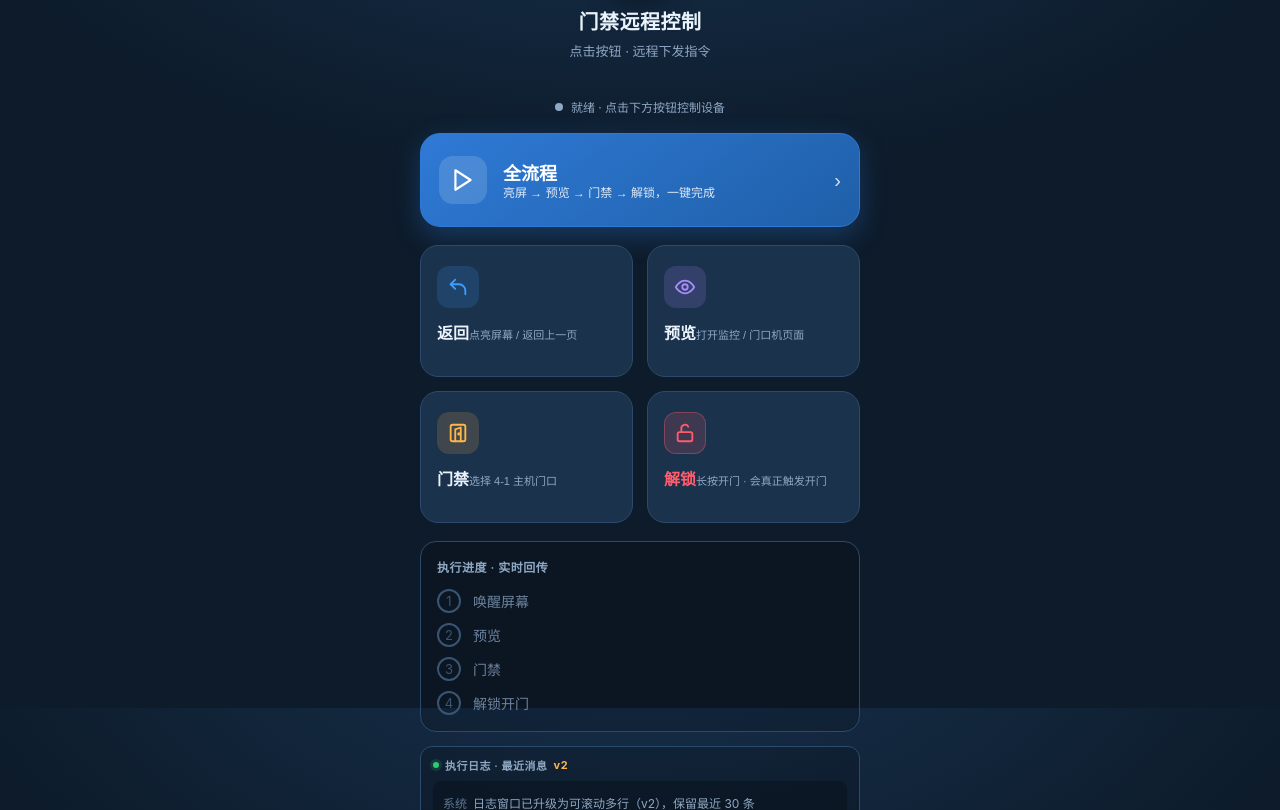
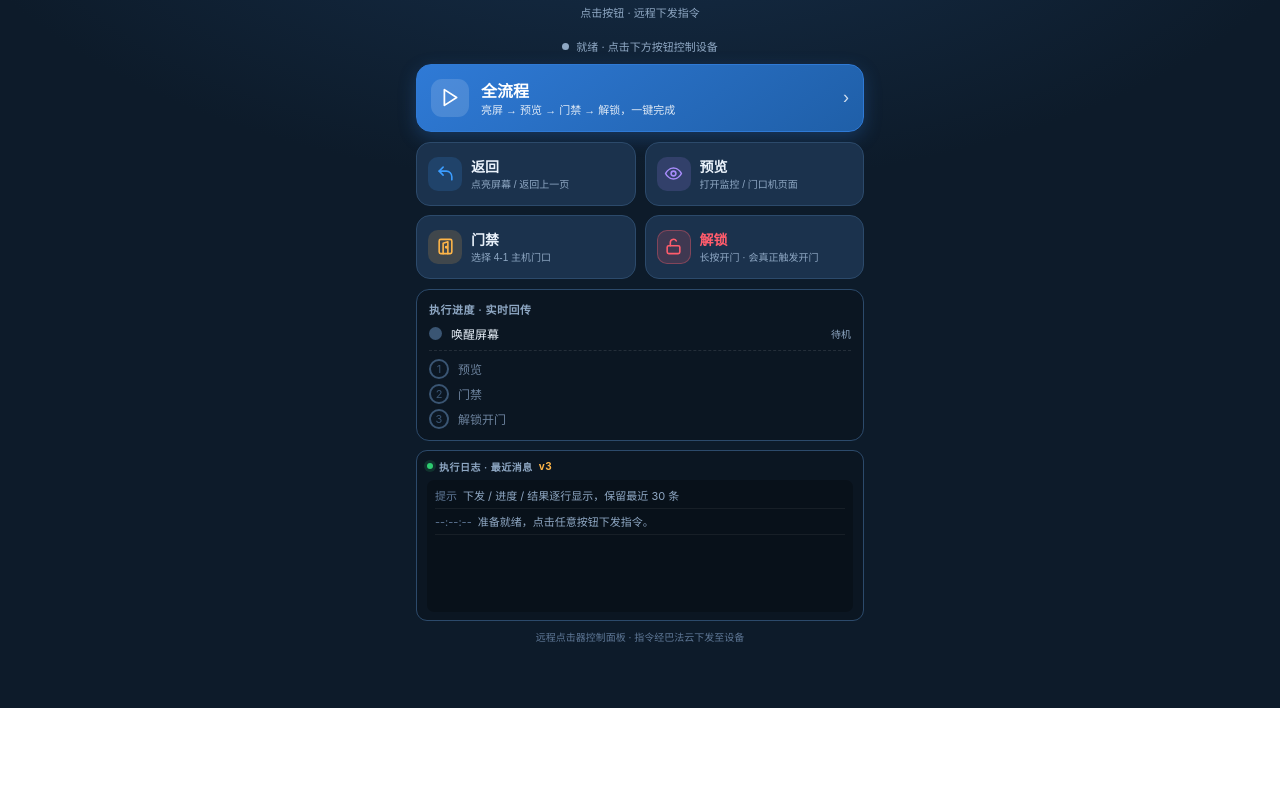
Before and after one commit to LynnGaobaoda/door-remote-control, a plain HTML site: page index.html in a window 1280 px wide. Shown: the part 92-902 px from the top of the page. After the commit the page ends 800 px from the top, so only its background shows below. Drawn offline with Linux system fonts and the light colour scheme.

Commit message:
Compact layout + wake lamp v3

```diff
--- a/index.html
+++ b/index.html
@@ -7,7 +7,7 @@
 <meta http-equiv="Cache-Control" content="no-cache, no-store, must-revalidate">
 <meta http-equiv="Pragma" content="no-cache">
 <meta http-equiv="Expires" content="0">
-<title>远程控制 · 门禁点击器 v2</title>
+<title>远程控制 · 门禁点击器 v3</title>
 <style>
   :root{
     --bg:#0d1b2a; --bg2:#13263b; --card:#1b324d; --card-hi:#24425f;
@@ -23,53 +23,50 @@
     color:var(--text);min-height:100%;display:flex;justify-content:center;
     -webkit-user-select:none;user-select:none;
   }
-  .app{width:100%;max-width:480px;padding:24px 20px calc(28px + var(--safe-bottom));display:flex;flex-direction:column}
+  .app{width:100%;max-width:480px;padding:14px 16px calc(14px + var(--safe-bottom));display:flex;flex-direction:column}
 
-  header{text-align:center;margin-bottom:22px}
+  header{text-align:center;margin-bottom:10px}
   .logo{
-    width:62px;height:62px;margin:0 auto 12px;border-radius:18px;
+    width:46px;height:46px;margin:0 auto 7px;border-radius:13px;
     background:linear-gradient(145deg,#24425f,#162c45);
     border:1px solid var(--line);display:flex;align-items:center;justify-content:center;
-    box-shadow:0 8px 24px rgba(0,0,0,.35);
+    box-shadow:0 6px 18px rgba(0,0,0,.3);
   }
-  .logo svg{width:32px;height:32px}
-  h1{font-size:20px;font-weight:600;margin:0 0 6px;letter-spacing:.5px}
-  .sub{font-size:13px;color:var(--muted);margin:0}
+  .logo svg{width:25px;height:25px}
+  h1{font-size:18px;font-weight:600;margin:0 0 3px;letter-spacing:.5px}
+  .sub{font-size:11px;color:var(--muted);margin:0}
 
-  .status{
-    display:flex;align-items:center;justify-content:center;gap:8px;
-    font-size:12px;color:var(--muted);margin:16px 0 18px;
-  }
-  .dot{width:8px;height:8px;border-radius:50%;background:var(--muted);transition:.25s}
-  .dot.on{background:var(--green);box-shadow:0 0 0 4px rgba(46,204,113,.15)}
-  .dot.busy{background:var(--amber);box-shadow:0 0 0 4px rgba(255,182,72,.15)}
+  .status{display:flex;align-items:center;justify-content:center;gap:7px;font-size:11px;color:var(--muted);margin:8px 0 10px}
+  .dot{width:7px;height:7px;border-radius:50%;background:var(--muted);transition:.25s}
+  .dot.on{background:var(--green);box-shadow:0 0 0 3px rgba(46,204,113,.15)}
+  .dot.busy{background:var(--amber);box-shadow:0 0 0 3px rgba(255,182,72,.15)}
 
   .primary{
-    width:100%;border:1px solid #2f7ad6;border-radius:20px;
+    width:100%;border:1px solid #2f7ad6;border-radius:15px;
     background:linear-gradient(145deg,#2f7ad6,#1f5fa8);
-    color:#fff;padding:22px 18px;margin-bottom:18px;cursor:pointer;
-    display:flex;align-items:center;gap:16px;text-align:left;
-    box-shadow:0 10px 28px rgba(47,122,214,.32);transition:transform .08s,filter .15s;
+    color:#fff;padding:13px 14px;margin-bottom:10px;cursor:pointer;
+    display:flex;align-items:center;gap:12px;text-align:left;
+    box-shadow:0 6px 18px rgba(47,122,214,.28);transition:transform .08s,filter .15s;
   }
   .primary:active{transform:scale(.98);filter:brightness(1.1)}
-  .primary .ic{width:48px;height:48px;border-radius:14px;background:rgba(255,255,255,.14);display:flex;align-items:center;justify-content:center;flex:0 0 auto}
-  .primary .ic svg{width:26px;height:26px}
-  .primary .t1{font-size:18px;font-weight:600}
-  .primary .t2{font-size:12px;opacity:.85;margin-top:4px;line-height:1.4}
-  .primary .arrow{margin-left:auto;opacity:.8;font-size:20px}
+  .primary .ic{width:38px;height:38px;border-radius:11px;background:rgba(255,255,255,.14);display:flex;align-items:center;justify-content:center;flex:0 0 auto}
+  .primary .ic svg{width:21px;height:21px}
+  .primary .t1{font-size:16px;font-weight:600}
+  .primary .t2{font-size:11px;opacity:.85;margin-top:2px;line-height:1.35}
+  .primary .arrow{margin-left:auto;opacity:.8;font-size:18px}
 
-  .grid{display:grid;grid-template-columns:1fr 1fr;gap:14px}
+  .grid{display:grid;grid-template-columns:1fr 1fr;gap:9px}
   .btn{
-    border:1px solid var(--line);border-radius:18px;background:var(--card);
-    color:var(--text);padding:20px 16px;cursor:pointer;text-align:left;
-    display:flex;flex-direction:column;gap:12px;min-height:132px;
+    border:1px solid var(--line);border-radius:14px;background:var(--card);
+    color:var(--text);padding:10px 11px;cursor:pointer;text-align:left;
+    display:flex;align-items:center;gap:9px;min-height:64px;
     transition:transform .08s,background .15s,border-color .15s;
   }
   .btn:active{transform:scale(.97)}
-  .btn .ic{width:42px;height:42px;border-radius:12px;display:flex;align-items:center;justify-content:center}
-  .btn .ic svg{width:22px;height:22px}
-  .btn .name{font-size:16px;font-weight:600}
-  .btn .desc{font-size:11px;color:var(--muted);line-height:1.5;margin-top:2px}
+  .btn .ic{width:34px;height:34px;border-radius:10px;display:flex;align-items:center;justify-content:center;flex:0 0 auto}
+  .btn .ic svg{width:19px;height:19px}
+  .btn .name{font-size:14px;font-weight:600;display:block}
+  .btn .desc{font-size:10px;color:var(--muted);line-height:1.35;margin-top:2px;display:block}
   .btn.c-back .ic{background:rgba(59,157,255,.16);color:var(--blue)}
   .btn.c-prev .ic{background:rgba(167,139,250,.16);color:var(--purple)}
   .btn.c-gate .ic{background:rgba(255,182,72,.16);color:var(--amber)}
@@ -77,44 +74,48 @@
   .btn.c-open .name{color:var(--red)}
   .btn.sending{opacity:.55;pointer-events:none}
 
-  .progress{
-    margin-top:18px;background:rgba(0,0,0,.18);border:1px solid var(--line);
-    border-radius:16px;padding:16px;
-  }
-  .progress h2{font-size:12px;font-weight:600;color:var(--muted);margin:0 0 14px;letter-spacing:.5px}
-  .steps{display:flex;flex-direction:column;gap:10px}
-  .step{display:flex;align-items:center;gap:12px;font-size:14px;color:#6d839e;transition:color .3s}
+  .progress{margin-top:10px;background:rgba(0,0,0,.18);border:1px solid var(--line);border-radius:13px;padding:11px 12px}
+  .progress h2{font-size:11px;font-weight:600;color:var(--muted);margin:0 0 8px;letter-spacing:.5px}
+  .wake-row{display:flex;align-items:center;gap:9px;font-size:12px;margin-bottom:8px;padding-bottom:8px;border-bottom:1px dashed rgba(255,255,255,.1)}
+  .wake-lamp{width:13px;height:13px;border-radius:50%;background:#3a5573;flex:0 0 auto;transition:background .25s}
+  .wake-lamp.flash{background:var(--amber);animation:wakeflash .55s infinite}
+  .wake-lamp.done{background:var(--green);box-shadow:0 0 8px var(--green)}
+  .wake-name{color:var(--text)}
+  .wake-hint{margin-left:auto;font-size:10px;color:var(--muted)}
+  @keyframes wakeflash{0%,100%{opacity:1;box-shadow:0 0 10px var(--amber)}50%{opacity:.3;box-shadow:0 0 2px var(--amber)}}
+  .steps{display:flex;flex-direction:column;gap:5px}
+  .step{display:flex;align-items:center;gap:9px;font-size:12px;color:#6d839e;transition:color .3s}
   .step .box{
-    width:24px;height:24px;border-radius:50%;border:2px solid #3a5573;flex:0 0 auto;
-    display:flex;align-items:center;justify-content:center;font-size:13px;color:#3a5573;transition:.3s;
+    width:20px;height:20px;border-radius:50%;border:2px solid #3a5573;flex:0 0 auto;
+    display:flex;align-items:center;justify-content:center;font-size:11px;color:#3a5573;transition:.3s;
   }
   .step.done{color:var(--green)}
   .step.done .box{border-color:var(--green);background:var(--green);color:#0d1b2a}
   .step.active{color:var(--amber)}
   .step.active .box{border-color:var(--amber);animation:pulse 1s infinite}
-  @keyframes pulse{0%,100%{box-shadow:0 0 0 0 rgba(255,182,72,.4)}50%{box-shadow:0 0 0 6px rgba(255,182,72,0)}}
+  @keyframes pulse{0%,100%{box-shadow:0 0 0 0 rgba(255,182,72,.4)}50%{box-shadow:0 0 0 5px rgba(255,182,72,0)}}
 
-  footer{margin-top:22px;text-align:center;font-size:11px;color:#5f7897;line-height:1.7}
-  .log{margin-top:14px;background:rgba(0,0,0,.18);border:1px solid var(--line);border-radius:12px;padding:10px 12px;font-size:11px;color:var(--muted);text-align:left}
-  .log-title{font-size:11px;font-weight:600;color:var(--muted);letter-spacing:.5px;margin-bottom:8px;display:flex;align-items:center;gap:6px}
+  footer{margin-top:9px;text-align:center;font-size:10px;color:#5f7897;line-height:1.5}
+  .log{margin-top:9px;background:rgba(0,0,0,.18);border:1px solid var(--line);border-radius:11px;padding:8px 10px;text-align:left}
+  .log-title{font-size:10px;font-weight:600;color:var(--muted);letter-spacing:.5px;margin-bottom:6px;display:flex;align-items:center;gap:6px}
   .log-title .blip{width:6px;height:6px;border-radius:50%;background:var(--green);box-shadow:0 0 0 3px rgba(46,204,113,.15)}
   .log-body{
-    height:200px;overflow-y:auto;overflow-x:hidden;word-break:break-all;line-height:1.6;
-    display:flex;flex-direction:column;gap:5px;scroll-behavior:smooth;
+    height:132px;overflow-y:auto;overflow-x:hidden;word-break:break-all;line-height:1.45;
+    display:flex;flex-direction:column;gap:3px;scroll-behavior:smooth;
     -webkit-overflow-scrolling:touch;
-    background:rgba(0,0,0,.25);border-radius:8px;padding:8px 10px;
+    background:rgba(0,0,0,.25);border-radius:7px;padding:6px 8px;
   }
   .log-body::-webkit-scrollbar{width:4px}
   .log-body::-webkit-scrollbar-thumb{background:#3a5573;border-radius:4px}
-  .log-line{color:var(--muted);font-size:12px;flex:0 0 auto;padding:5px 0;border-bottom:1px solid rgba(255,255,255,.06)}
+  .log-line{color:var(--muted);font-size:11px;flex:0 0 auto;padding:3px 0;border-bottom:1px solid rgba(255,255,255,.06)}
   .log-line .ts{color:#5f7897;margin-right:6px}
   .log-line.ok{color:var(--green)}
   .log-line.err{color:var(--red)}
   .log-line.prog{color:var(--amber)}
 
   .toast{
-    position:fixed;left:50%;bottom:calc(30px + var(--safe-bottom));transform:translate(-50%,20px);
-    background:#fff;color:#12233a;padding:12px 20px;border-radius:14px;font-size:14px;font-weight:500;
+    position:fixed;left:50%;bottom:calc(24px + var(--safe-bottom));transform:translate(-50%,20px);
+    background:#fff;color:#12233a;padding:10px 18px;border-radius:12px;font-size:13px;font-weight:500;
     box-shadow:0 12px 40px rgba(0,0,0,.4);opacity:0;pointer-events:none;transition:.25s;z-index:9;
     display:flex;align-items:center;gap:8px;white-space:nowrap;
   }
@@ -175,27 +176,27 @@
 
   <div class="progress" data-page-node-id="progressPanel">
     <h2>执行进度 · 实时回传</h2>
+    <div class="wake-row">
+      <span class="wake-lamp" id="wakeLamp"></span>
+      <span class="wake-name">唤醒屏幕</span>
+      <span class="wake-hint" id="wakeHint">待机</span>
+    </div>
     <div class="steps">
-      <div class="step" id="stepWake"><span class="box">1</span><span>唤醒屏幕</span></div>
-      <div class="step" id="stepPreview"><span class="box">2</span><span>预览</span></div>
-      <div class="step" id="stepGate"><span class="box">3</span><span>门禁</span></div>
-      <div class="step" id="stepUnlock"><span class="box">4</span><span>解锁开门</span></div>
+      <div class="step" id="stepPreview"><span class="box">1</span><span>预览</span></div>
+      <div class="step" id="stepGate"><span class="box">2</span><span>门禁</span></div>
+      <div class="step" id="stepUnlock"><span class="box">3</span><span>解锁开门</span></div>
     </div>
   </div>
 
   <div class="log" data-page-node-id="ImW5hviGfy7In5l4dAcvxQ">
-    <div class="log-title"><span class="blip"></span>执行日志 · 最近消息 <span style="color:var(--amber);font-weight:700">v2</span></div>
+    <div class="log-title"><span class="blip"></span>执行日志 · 最近消息 <span style="color:var(--amber);font-weight:700">v3</span></div>
     <div class="log-body" id="log">
-      <div class="log-line"><span class="ts">系统</span>日志窗口已升级为可滚动多行（v2），保留最近 30 条</div>
-      <div class="log-line"><span class="ts">提示</span>点击上方按钮后，下发 / 进度 / 结果会逐行追加在此</div>
-      <div class="log-line"><span class="ts">颜色</span><span style="color:var(--green)">绿=成功</span> · <span style="color:var(--amber)">橙=进度</span> · <span style="color:var(--red)">红=失败</span></div>
+      <div class="log-line"><span class="ts">提示</span>下发 / 进度 / 结果逐行显示，保留最近 30 条</div>
       <div class="log-line"><span class="ts">--:--:--</span>准备就绪，点击任意按钮下发指令。</div>
     </div>
   </div>
 
-  <footer data-page-node-id="QWmwdhfIJY7cQshvuJSJKt">
-    远程点击器控制面板 · 巴法云 MQTT<br data-page-node-id="evSutNq0FwNMUTZop6Misu">指令经加密链路下发至设备
-  </footer>
+  <footer data-page-node-id="QWmwdhfIJY7cQshvuJSJKt">远程点击器控制面板 · 指令经巴法云下发至设备</footer>
 </div>
 
 <div class="toast" id="toast" data-page-node-id="KLAiJVzf6xh8ItBWThciCI"><span id="toastText" data-page-node-id="4FsDz7z6t80zXjDnZj4mgS"></span></div>
@@ -210,14 +211,18 @@
   var logEl=document.getElementById('log');
   var toast=document.getElementById('toast');
   var toastText=document.getElementById('toastText');
+  var wakeLamp=document.getElementById('wakeLamp');
+  var wakeHint=document.getElementById('wakeHint');
   var busy=false;
   var toastTimer=null;
   var pollTimer=null;
   var pollRound=0;
   var clickTs=0;
   var currentMsg='';
-  var stepIds={wake:'stepWake',preview:'stepPreview',gate:'stepGate',unlock:'stepUnlock'};
-  var stepNums={stepWake:'1',stepPreview:'2',stepGate:'3',stepUnlock:'4'};
+  var wakeActive=false;
+  var wakeFlashTimer=null;
+  var stepIds={preview:'stepPreview',gate:'stepGate',unlock:'stepUnlock'};
+  var stepNums={stepPreview:'1',stepGate:'2',stepUnlock:'3'};
   var singleStep={'2':'wake','3':'preview','4':'gate','5':'unlock'};
 
   function setStatus(state,text){
@@ -240,19 +245,33 @@
     line.appendChild(ts);
     line.appendChild(document.createTextNode(msg));
     logEl.appendChild(line);
-    // 只保留最近 30 条，避免无限增长
     while(logEl.childElementCount>30)logEl.removeChild(logEl.firstChild);
     logEl.scrollTop=logEl.scrollHeight;
   }
 
   function resetSteps(){
+    wakeActive=false;
+    if(wakeFlashTimer){clearTimeout(wakeFlashTimer);wakeFlashTimer=null;}
+    wakeLamp.className='wake-lamp';
+    wakeHint.textContent='待机';
     for(var k in stepNums){
       var el=document.getElementById(k);
       el.className='step';
       el.querySelector('.box').textContent=stepNums[k];
     }
   }
+  function flashWake(){
+    if(wakeActive)return;
+    wakeActive=true;
+    wakeLamp.className='wake-lamp flash';
+    wakeHint.textContent='唤醒中…';
+    wakeFlashTimer=setTimeout(function(){
+      wakeLamp.className='wake-lamp done';
+      wakeHint.textContent='已唤醒';
+    },1800);
+  }
   function markDone(code,onlyOne){
+    if(code==='wake'){flashWake();return;}
     var id=stepIds[code];
     if(!id)return;
     if(onlyOne && code!==onlyOne)return;
@@ -268,15 +287,21 @@
       var item=arr[0];
       var msg=String(item.msg||'');
       if(msg.indexOf(PREFIX)!==0)return;
-      // 只接受本次点击之后产生的新消息，忽略历史残留
       var ts=Number(item.unix)||0;
       if(ts && ts < clickTs-2)return;
       var codes=msg.slice(PREFIX.length).split('|');
       var onlyOne = currentMsg==='1' ? null : singleStep[currentMsg];
-      for(var i=0;i<codes.length;i++)markDone(codes[i],onlyOne);
-      if(codes.length){
-        log('设备进度：'+codes.join(' → '),'prog');
+      var others=[];
+      for(var i=0;i<codes.length;i++){
+        markDone(codes[i],onlyOne);
+        if(codes[i]!=='wake' && codes[i]!=='')others.push(codes[i]);
+      }
+      // wake 只走指示灯，不再刷进度日志；其余步骤照常记录
+      if(others.length){
+        log('设备进度：'+others.join(' → '),'prog');
         setStatus('on','设备在线 · 执行中');
+      } else if(codes.indexOf('wake')>=0){
+        setStatus('on','设备在线 · 唤醒中');
       }
     }).catch(function(){});
   }
@@ -292,7 +317,7 @@
     },1200);
   }
 
-  // 用 fetch 直连巴法云（已开启 CORS）；失败时用 Image 兜底（不受跨域限制）
+  // 用 fetch 直连巴法云（已开启 CORS）；失败时用 Image 兜底
   function request(url){
     return new Promise(function(resolve,reject){
       var settled=false;
```
